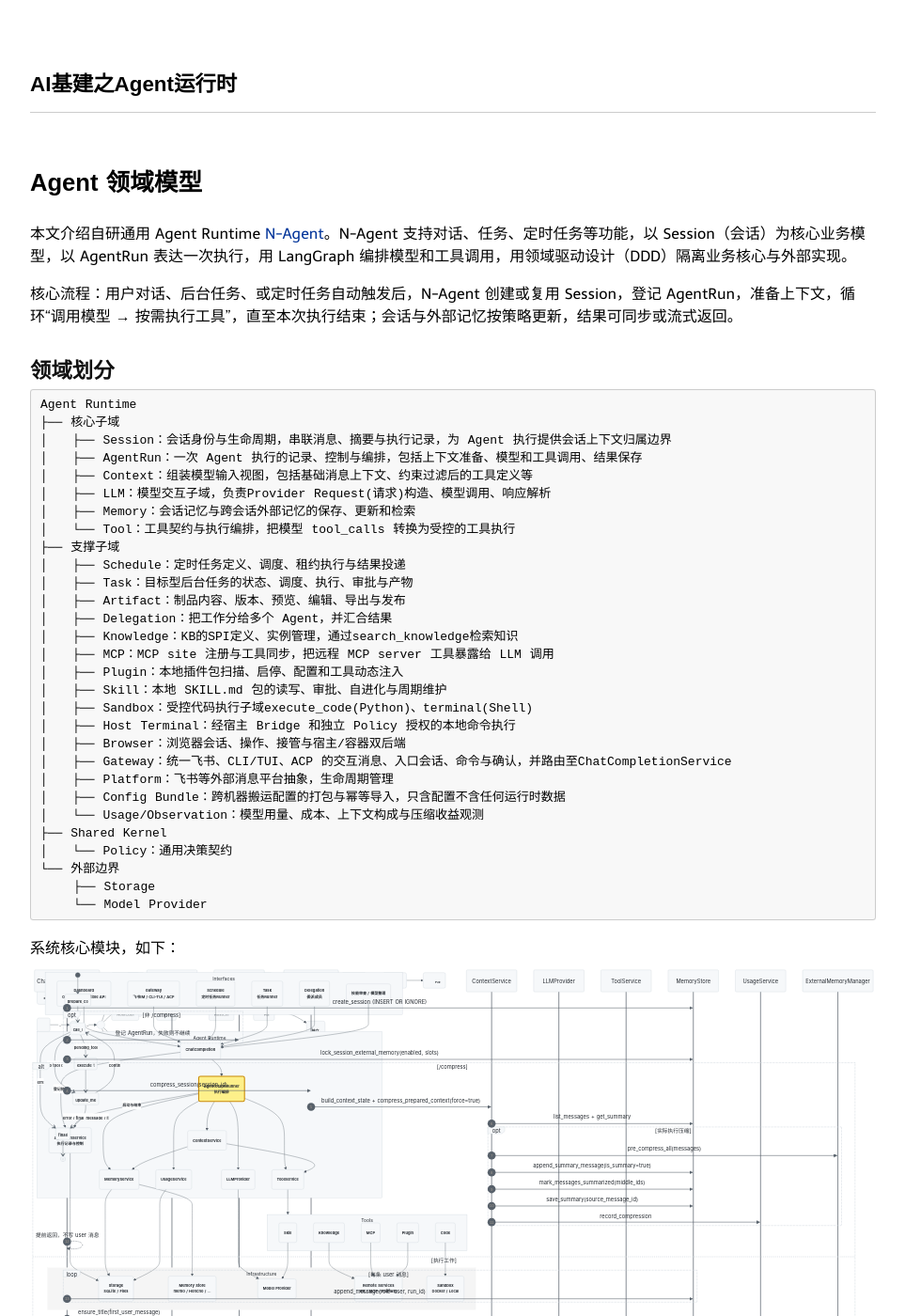
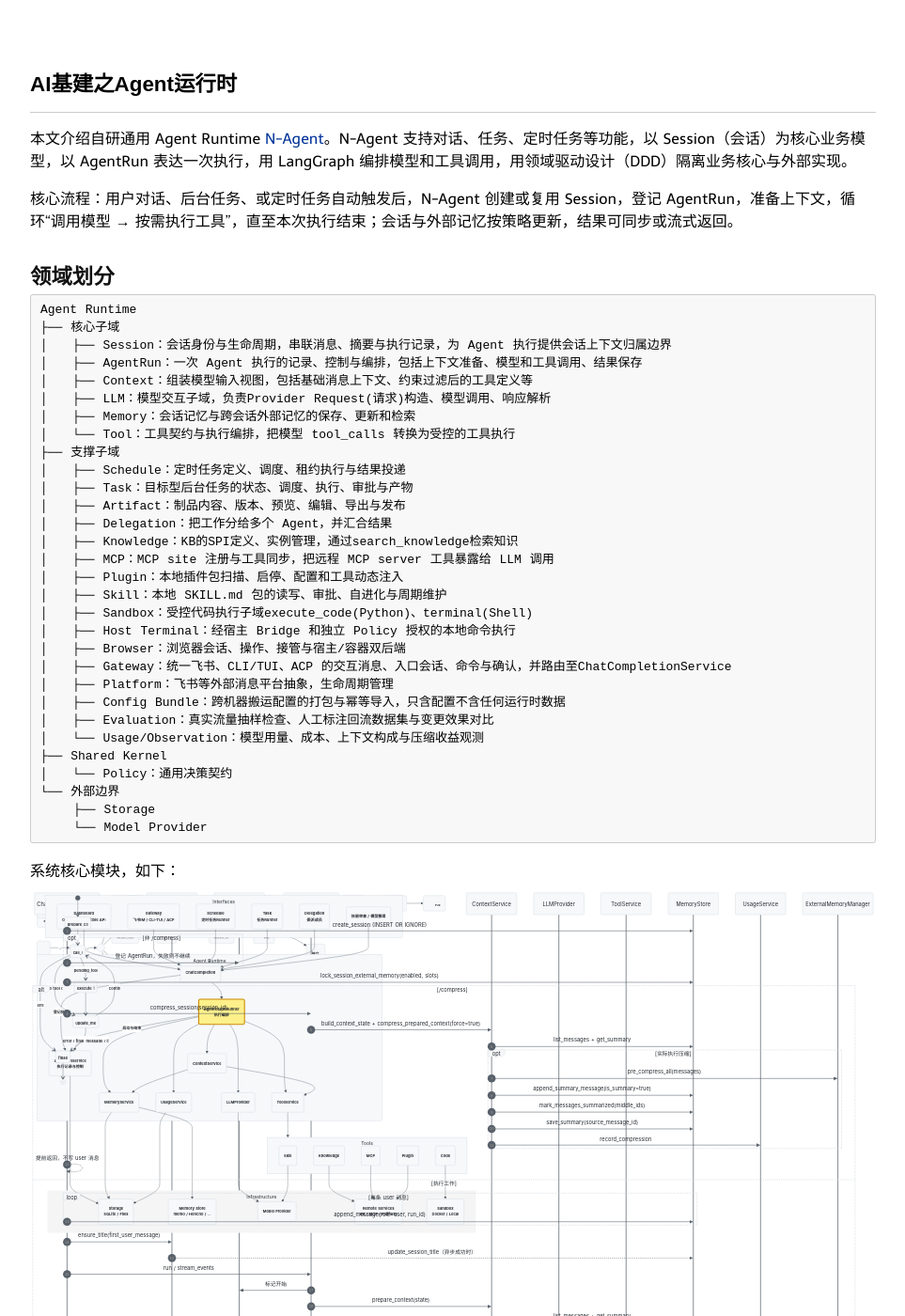
Before and after one commit to niean/niean.github.io, a Jekyll site: the page built from _posts/2026-07-04-ai-nagent.md, in a window 1280 px wide and 1400 px high. Shown: the whole window at 94% size, without its empty margins (158-1121 px from the left). Built offline with Jekyll 4.4.1, drawn with Linux system fonts in a browser that asks for light colours; comment, search, counter and statistics services are not loaded; some of the changed text lies outside the part shown.

Commit message:
AI:Agent运行时更新

````diff
--- a/_posts/2026-07-04-ai-nagent.md
+++ b/_posts/2026-07-04-ai-nagent.md
@@ -8,11 +8,10 @@
 mermaid: true
 ---
 
-# Agent 领域模型
-
 本文介绍自研通用 Agent Runtime [N-Agent](https://github.com/niean/n-agent)。N-Agent 支持对话、任务、定时任务等功能，以 Session（会话）为核心业务模型，以 AgentRun 表达一次执行，用 LangGraph 编排模型和工具调用，用领域驱动设计（DDD）隔离业务核心与外部实现。
 
 核心流程：用户对话、后台任务、或定时任务自动触发后，N-Agent 创建或复用 Session，登记 AgentRun，准备上下文，循环“调用模型 → 按需执行工具”，直至本次执行结束；会话与外部记忆按策略更新，结果可同步或流式返回。
+
 
 ## 领域划分
 
@@ -40,6 +39,7 @@
 │   ├── Gateway：统一飞书、CLI/TUI、ACP 的交互消息、入口会话、命令与确认，并路由至ChatCompletionService
 │   ├── Platform：飞书等外部消息平台抽象，生命周期管理
 │   ├── Config Bundle：跨机器搬运配置的打包与幂等导入，只含配置不含任何运行时数据
+│   ├── Evaluation：真实流量抽样检查、人工标注回流数据集与变更效果对比
 │   └── Usage/Observation：模型用量、成本、上下文构成与压缩收益观测
 ├── Shared Kernel
 │   └── Policy：通用决策契约
@@ -667,6 +667,24 @@
 多Agent委派入口，包括实时对话、Task worker。多Agent委派禁止递归，只支持一层；子 Agent 看不到父会话，也不能继续委派、审批任务或使用管理写工具。
 
 
+## Evaluation评估
+
+评估子域有两个作用：
+
+- ①对真实流量抽样检查，发现回答、检索或任务执行中的质量问题。
+- ②用固定数据集，对比变更前后的效果，判断改动是否有效、是否引入退步。
+
+真实流量中的样本，经人工标注与审核后可沉淀为数据集。后续更换模型、修改提示词或检索策略时，用同一版本数据集和评分标准分别评估变更前后；根据结果改进并上线，再继续抽样检查。
+
+```mermaid
+%% align: left
+flowchart LR
+    A(①真实流量抽样检查) -->|人工标注| B((固定数据集))
+    B -->|运行评估| C(②对比变更前后效果)
+    C -->|改进上线| A
+```
+
+
 ## 观测设计
 
 完整规范见 [07-observability.md](07-observability.md)；本节保留领域速览与精简打点样例。
````
